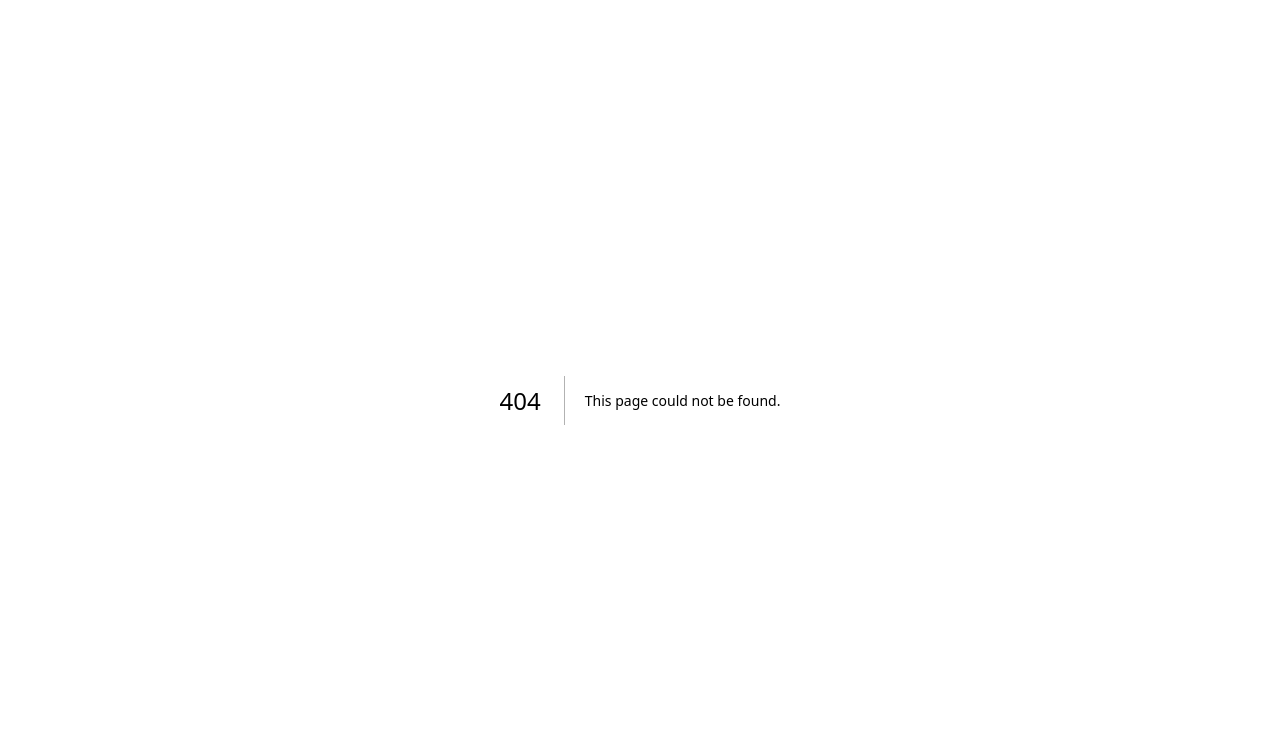
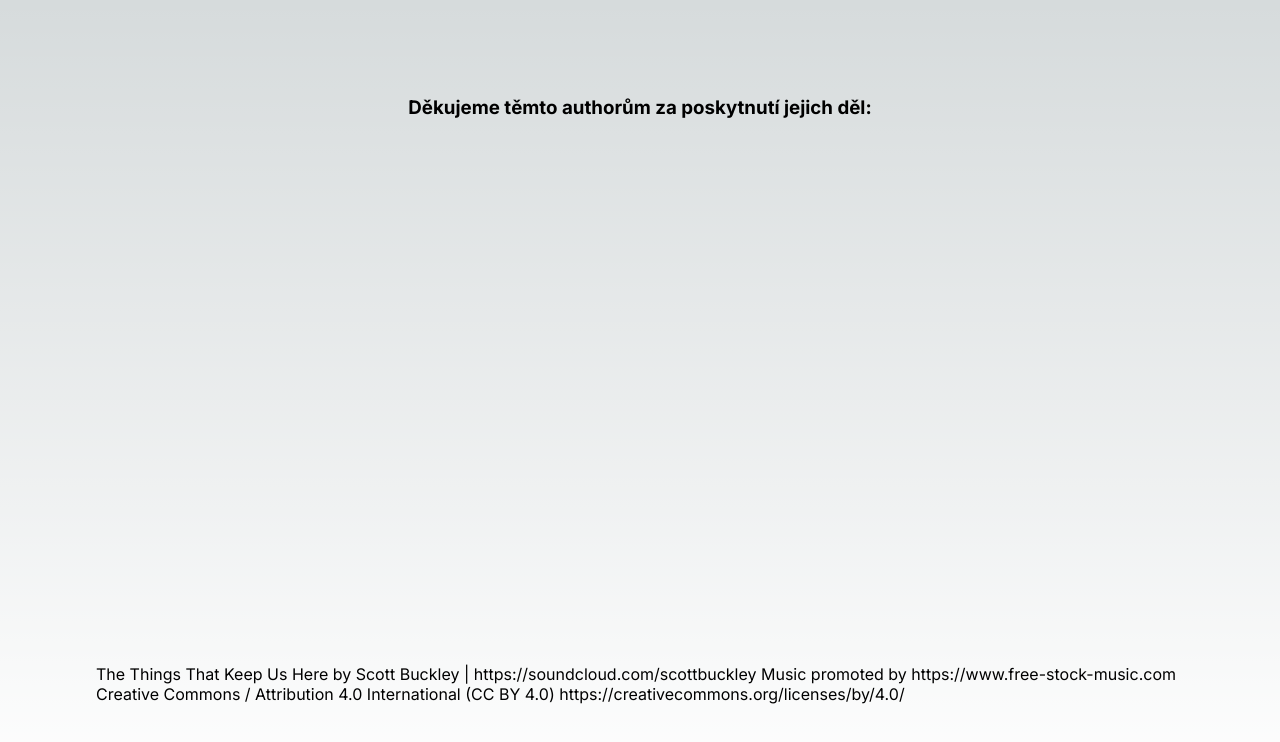
Before and after one commit to MartinaKolarova/MindSprout, a Next.js app: page /credits in a window 1280 px wide. Before the commit this address had no page. Shown: the top 742 px of the page. Built offline with nearby package versions, Linux system fonts and the light colour scheme.

Commit message:
Footer with Credits

```diff
--- /dev/null
+++ b/src/pages/credits.jsx
@@ -0,0 +1,34 @@
+import Head from 'next/head';
+import Image from 'next/image';
+import { Inter } from 'next/font/google';
+import styles from '@/styles/Home.module.css';
+import { Contact } from '@/components/Contact/Contact';
+
+const inter = Inter({ subsets: ['latin'] });
+
+export default function Home() {
+  return (
+    <>
+      <Head>
+        <title>Credits</title>
+        <meta name="description" content="Kredity autorům" />
+        <meta name="viewport" content="width=device-width, initial-scale=1" />
+        <link rel="icon" href="/favicon.ico" />
+      </Head>
+      <main className={`${styles.main} ${inter.className}`}>
+        <div>
+          <h3>Děkujeme těmto authorům za poskytnutí jejich děl:</h3>
+        </div>
+        <div>
+          <p>
+            The Things That Keep Us Here by Scott Buckley |
+            https://soundcloud.com/scottbuckley Music promoted by
+            https://www.free-stock-music.com Creative Commons / Attribution 4.0
+            International (CC BY 4.0)
+            https://creativecommons.org/licenses/by/4.0/
+          </p>
+        </div>
+      </main>
+    </>
+  );
+}
--- a/src/pages/index.jsx
+++ b/src/pages/index copy.jsx
@@ -2,7 +2,7 @@ import Head from 'next/head';
 import Image from 'next/image';
 import { Inter } from 'next/font/google';
 import styles from '@/styles/Home.module.css';
-import { Contact } from '@/components/Contact/Contact';
+import { Contact, Footer } from '@/components/Contact/Contact';
 
 const inter = Inter({ subsets: ['latin'] });
 
@@ -18,6 +18,7 @@ export default function Home() {
       <main className={`${styles.main} ${inter.className}`}>
         <Contact />
       </main>
+      <Footer />
     </>
   );
 }
```
Also changed, not shown: src/components/Footer/Footer.jsx (+18 -0 lines), src/components/Footer/Footer.module.css (added, +16 -0 lines).
